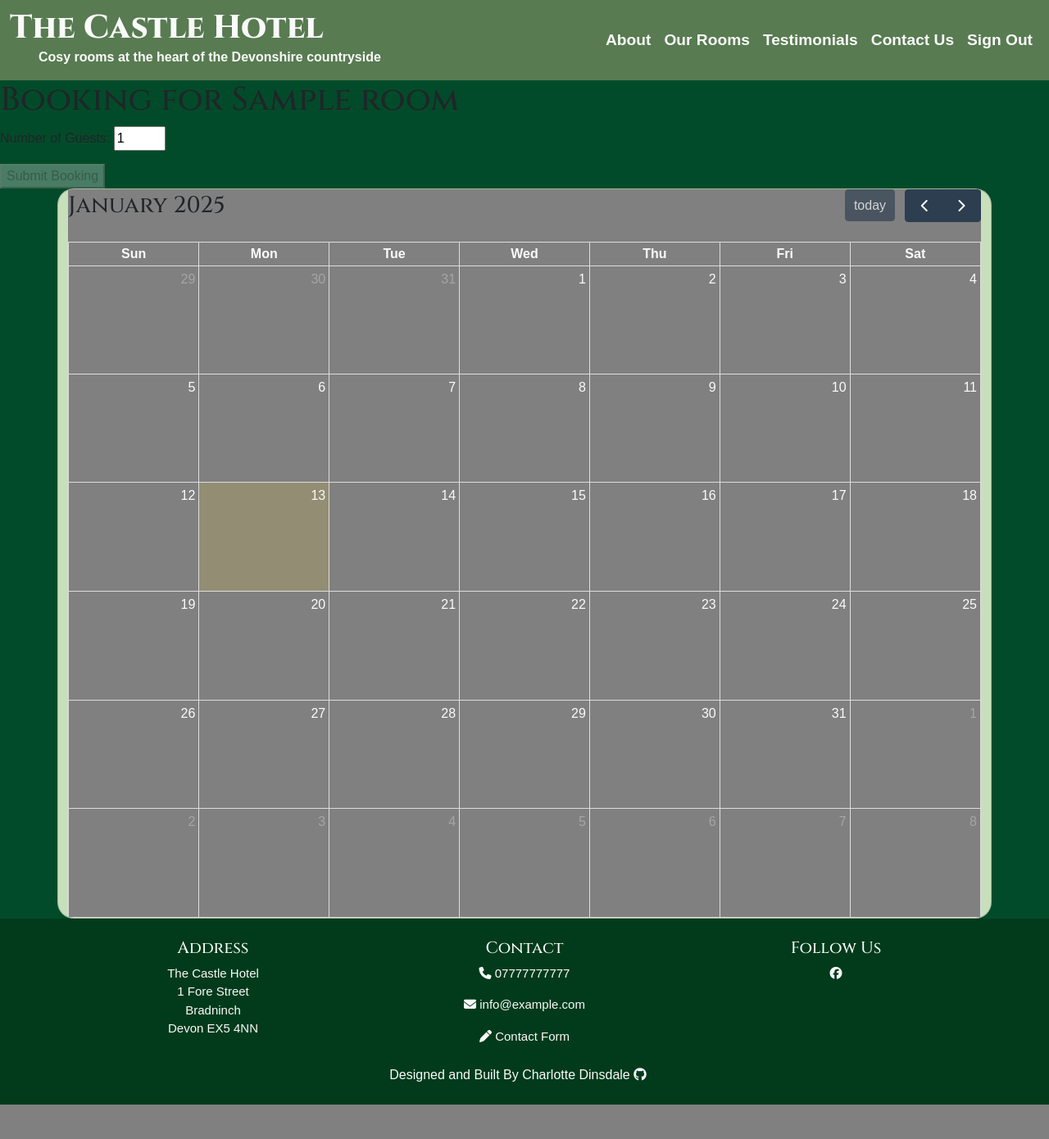
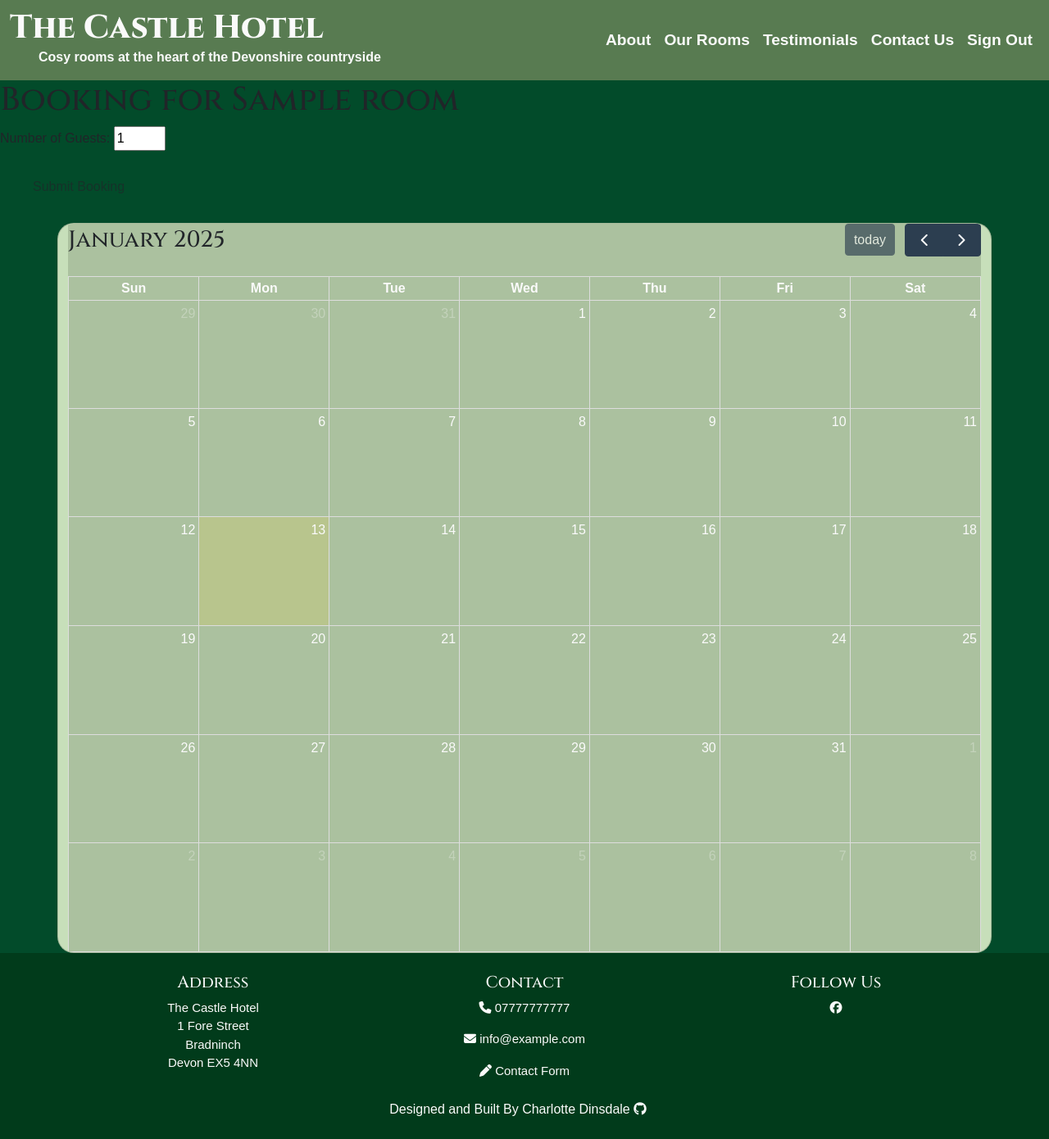
Before and after one commit to charlottedinsdale/Rooms-at-The-Castle, a Django app: a page that uses bookings/templates/bookings/booking.html in a window 1280 px wide. Shown: the whole page at 82% size. Before the commit the page ends 1348 px from the top, so only its background shows below. Run offline with Django 4.2, Linux system fonts and the light colour scheme; a user stored in the database is signed in; tables that the repository leaves empty hold one stand-in row (values such as "Sample post"); lists and menus that the app fills with data are empty; some libraries are stand-ins or nearby versions; some web fonts are replaced.

Commit message:
style calendar

```diff
--- a/bookings/templates/bookings/booking.html
+++ b/bookings/templates/bookings/booking.html
@@ -15,7 +15,7 @@
         {{ form.as_p }}
         <input type="hidden" id="start_date" name="start_date">
         <input type="hidden" id="end_date" name="end_date">
-        <button type="submit" id="submit-button" disabled>Submit Booking</button>
+        <button type="submit" class="main-button btn mb-3 mx-4" id="submit-button" disabled>Submit Booking</button>
     </form>
     <div class="container card">
         <div id="calendar"></div>
@@ -152,9 +152,9 @@
                     }
                 },
                 eventDidMount: function(info) {
-                    // Style the unavailable dates with a grey background
+                    // Style the unavailable dates with a green background
                     if (info.event.title === 'UNAVAILABLE') {
-                          info.el.style.backgroundColor = '#36454F';  // Grey for unavailable
+                          info.el.style.backgroundColor = '#587b52';  // Darker green for unavailable
                     }
                 }
             });
--- a/static/css/style.css
+++ b/static/css/style.css
@@ -328,6 +328,12 @@ iframe {
 
 /* -------------------- Booking Pages --------------*/
 
+/* --------- Calendar ----------------- */
+
+#calendar {
+    background-color: #abc19f;
+}
+
 /*---- Booking Confirmation --- */
 
 #confirmation-container {
@@ -357,10 +363,3 @@ footer {
 #copyright {
     margin-bottom: 0;
 }
-
-
-/* ------------------- Main Content ---------------------- */
-
-#calendar {
-    background-color: grey;
-}
```
Also changed, not shown: 1 other file.
